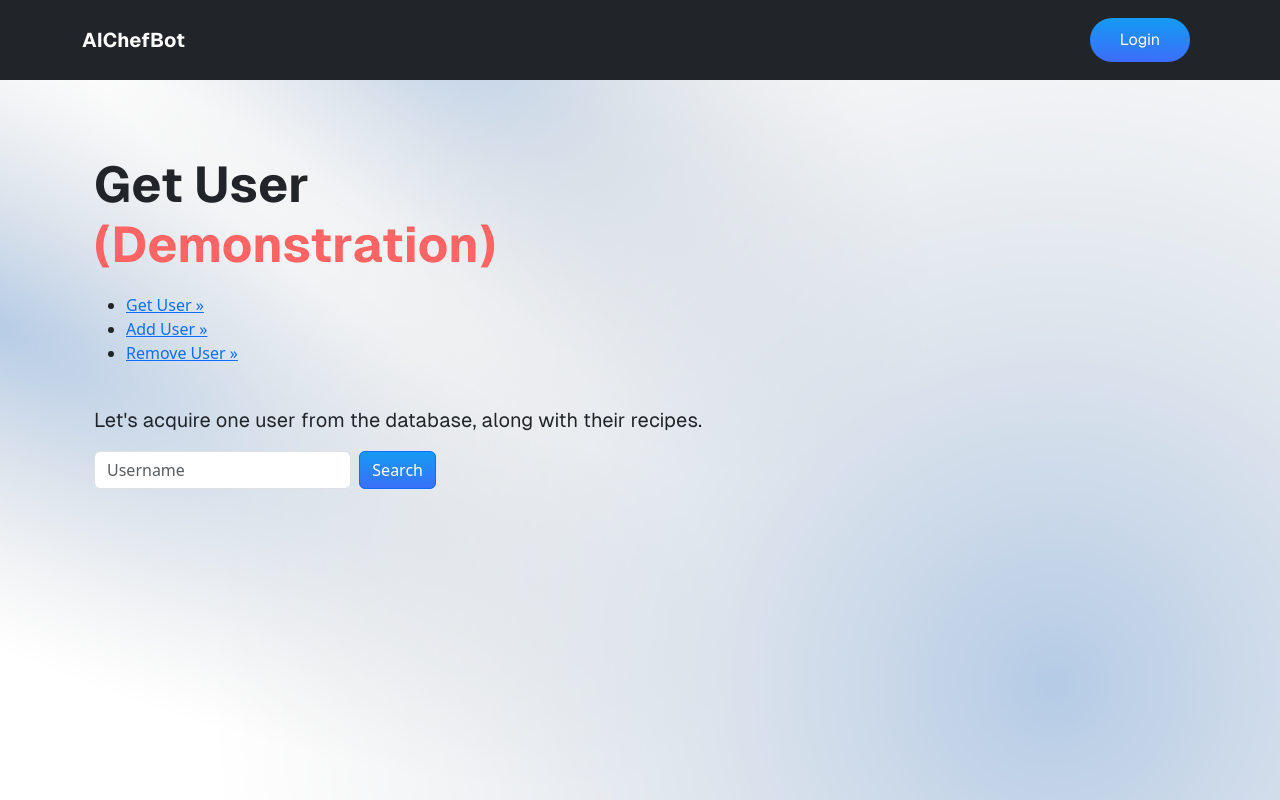
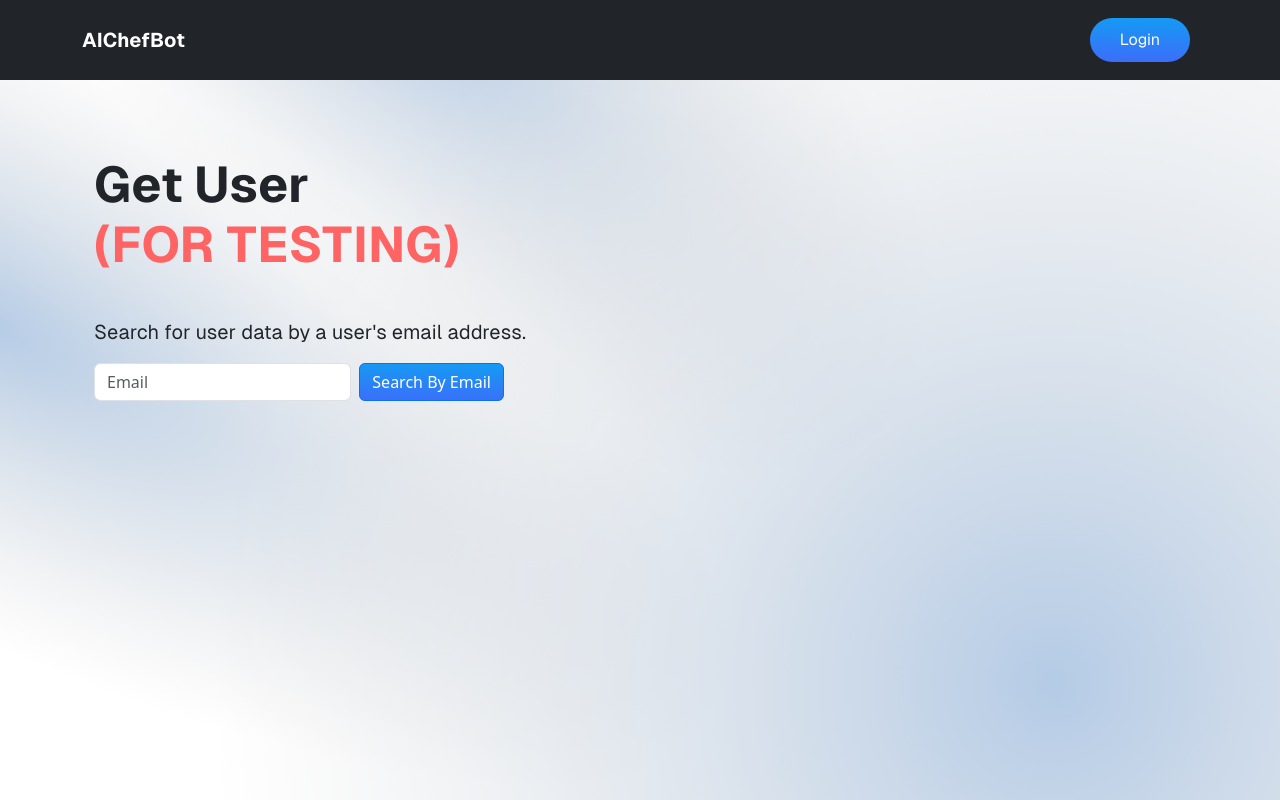
Before and after one commit to rjwignar/AIChefBot, a Next.js app: page /getUser in a window 1280 px wide. Built offline with nearby package versions, Linux system fonts and the light colour scheme; no server answers.

Commit message:
change demo pages to reflect changes

```diff
--- a/pages/getUser.js
+++ b/pages/getUser.js
@@ -15,7 +15,7 @@ export default function Home() {
   async function handleSubmit(e) {
     e.preventDefault();
     // get user from database
-    const res = await fetch(`./api/request?username=${textInput}`, {
+    const res = await fetch(`./api/request?email=${textInput}`, {
       method: "GET",
     });
 
@@ -37,17 +37,12 @@ export default function Home() {
             <br />
             <h1 className="hero-title">
               Get User{" "}
-              <span style={{ color: "rgb(255,100,100)" }}>(Demonstration)</span>
+              <br/>
+              <span style={{ color: "rgb(255,100,100)" }}>(FOR TESTING)</span>
             </h1>
-            <ul>
-              <li><Link href="./getUser">Get User &raquo;</Link></li>
-              <li><Link href="./addUser">Add User &raquo;</Link></li>
-              <li><Link href="./removeUser">Remove User &raquo;</Link></li>
-            </ul>
             <br />
             <p>
-              Let's acquire one user from the database, along with their
-              recipes.
+              Search for user data by a user's email address.
             </p>
           </Col>
         </Row>
@@ -57,11 +52,11 @@ export default function Home() {
             <Form onSubmit={handleSubmit} className="d-flex">
               <Form.Control
                 onChange={(e) => setTextInput(e.target.value)}
-                placeholder="Username"
+                placeholder="Email"
               ></Form.Control>
               &nbsp;&nbsp;
               <Button className="landing-page-btn" type="submit">
-                Search
+                Search By Email
               </Button>
             </Form>
           </Col>
```
Also changed, not shown: pages/addUser.js (+7 -3 lines).
